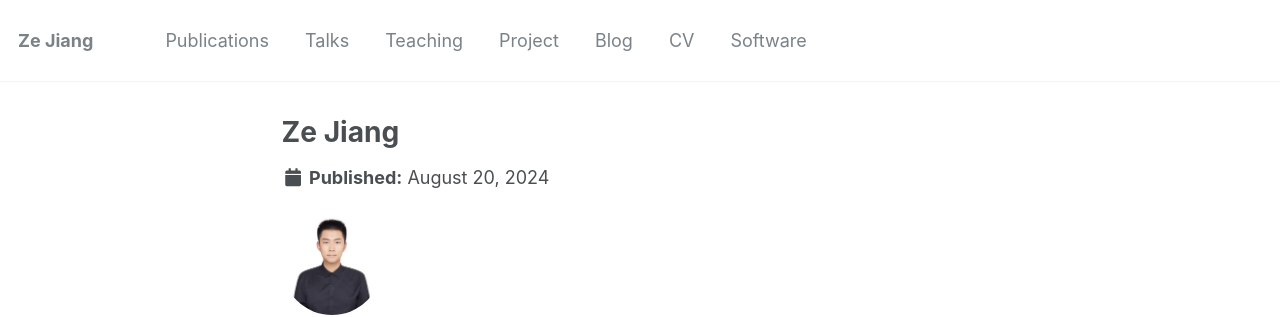
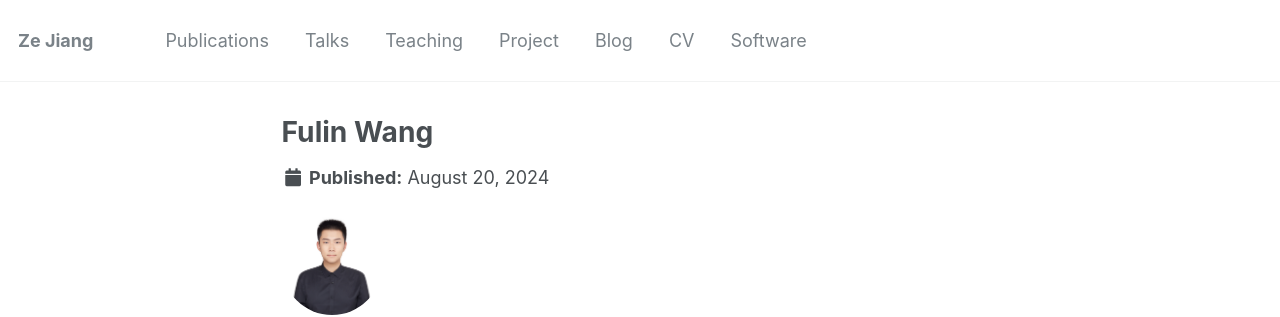
Before and after one commit to Wanghaha2333/Wanghaha2333.github.io, a Jekyll site: the page built from _people/ze.jiang.md, in a window 1280 px wide. Shown: the top 317 px of the page. Built offline with Jekyll 4.4.1, drawn with Linux system fonts in a browser that asks for light colours.

Commit message:
Update ze.jiang.md

```diff
--- a/_people/ze.jiang.md
+++ b/_people/ze.jiang.md
@@ -1,6 +1,6 @@
 ---
-title: "Ze Jiang"
-excerpt: "Expertise in Hydro-climatology <br/><img src='/images/profile.jpg' style='height: 10%; width: 10%; object-fit: contain' alt='Avatar' class='avatar'/>"
+title: "Fulin Wang"
+excerpt: "Expertise in Hydro-climatology <br/><img src='/images/fulinwang.jpg' style='height: 10%; width: 10%; object-fit: contain' alt='Avatar' class='avatar'/>"
 author_profile: false
 share: false
 collection: people
```
